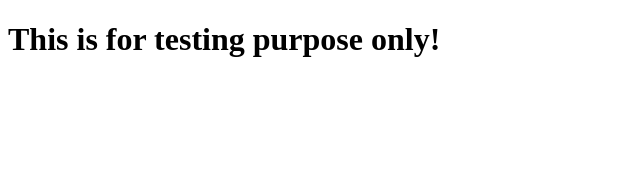
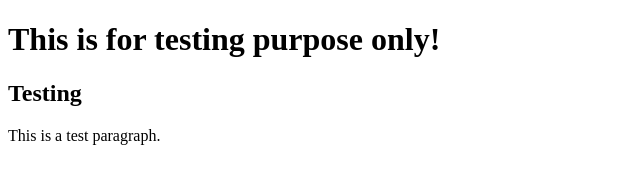
Before and after one commit to patelabhay672/MCPServer, a plain HTML site: page index.html in a window 1280 px wide. Shown: the whole page, without its empty margins (0-640 px from the left). Drawn offline with Linux system fonts and the light colour scheme.

Commit message:
third  commit

```diff
--- a/index.html
+++ b/index.html
@@ -7,5 +7,7 @@
 </head>
 <body>
     <h1>This is for testing purpose  only!</h1>
+    <h2>Testing</h2>
+    <p>This is a test paragraph.</p>
 </body>
 </html>
```
